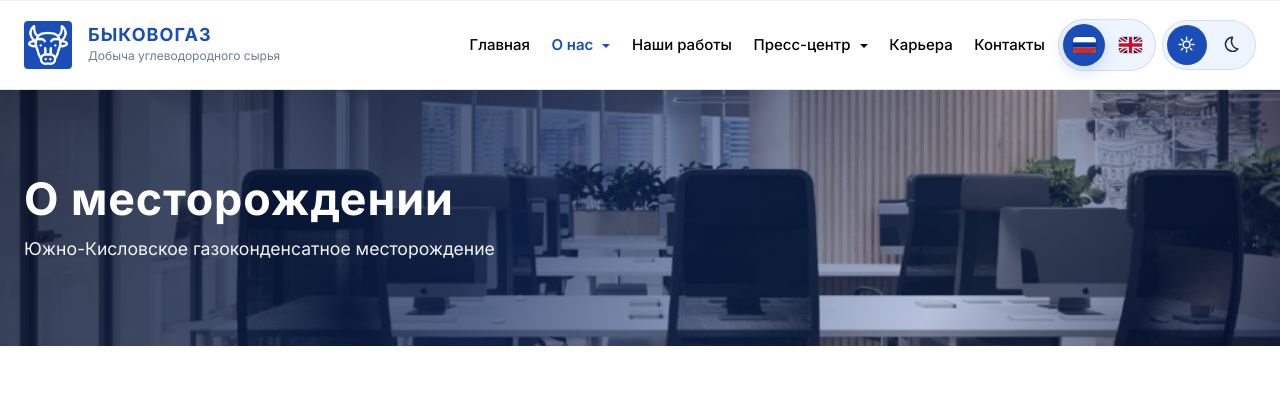
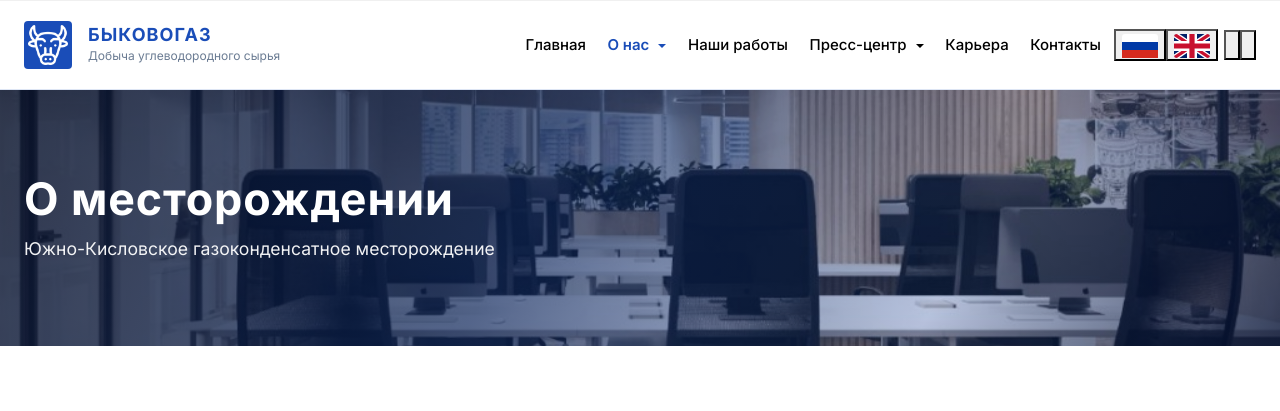
Before and after one commit to vesker034/BYKOVOGAZ, a Django app: page /about/field/ in a window 1280 px wide. Shown: the top 411 px of the page. Run offline with Django 5.2, Linux system fonts and the light colour scheme.

Commit message:
fix(css): remove surface background from header utility wrappers

```diff
--- a/static/css/style.css
+++ b/static/css/style.css
@@ -959,23 +959,42 @@ a:hover {
 
 .site-header__collapse {
     flex-grow: 1;
+    width: 100%;
 }
 
 .site-header__menu {
+    display: flex;
+    flex-direction: column;
+    width: 100%;
+    margin: 0;
+    padding: 0;
+    list-style: none;
     align-items: center;
     gap: 0.125rem;
 }
 
+.site-header__menu > .nav-item {
+    list-style: none;
+}
+
 @media (min-width: 992px) {
+    .site-header__toggler {
+        display: none;
+    }
+
     .site-header__collapse {
         flex-grow: 0;
         flex-basis: auto;
         margin-left: auto;
-        display: flex;
+        width: auto;
+        display: flex !important;
         justify-content: flex-end;
     }
 
     .site-header__menu {
+        width: auto;
+        flex-direction: row;
+        flex-wrap: wrap;
         justify-content: flex-end;
         gap: 0.35rem;
     }
@@ -1060,34 +1090,50 @@ a:hover {
 }
 
 .site-language-switch {
+    margin: 0;
     display: inline-flex;
-    align-items: center;
-    gap: 0.25rem;
-    padding: 0.25rem;
-    border: 1px solid var(--color-border);
-    border-radius: 999px;
-    background-color: var(--bg-surface);
-}
-
-.site-language-switch form {
-    margin: 0;
-}
-
-.site-language-switch__button {
+    background: transparent;
+    border: 0;
+    padding: 0;
+}
+
+.site-theme-switch {
     display: inline-flex;
     align-items: center;
+    background: transparent;
+    border: 0;
+    padding: 0;
+}
+
+.site-header__utility-button {
+    appearance: none;
+    -webkit-appearance: none;
+    display: inline-flex;
+    align-items: center;
     justify-content: center;
-    width: 2.625rem;
-    height: 2.625rem;
-    padding: 0;
+    gap: 0.55rem;
+    min-height: 2.625rem;
+    padding: 0.4rem 0.8rem 0.4rem 0.55rem;
     border: 0;
     border-radius: 999px;
-    background-color: transparent;
+    background: transparent !important;
+    background-color: transparent !important;
+    color: var(--color-text);
     line-height: 1;
-    transition: background-color var(--transition-fast), transform var(--transition-fast), box-shadow var(--transition-fast);
-}
-
-.site-language-switch__flag-img {
+    box-shadow: none;
+    transition: background-color var(--transition-fast), border-color var(--transition-fast), color var(--transition-fast), transform var(--transition-fast), box-shadow var(--transition-fast);
+}
+
+.site-header__utility-button:hover,
+.site-header__utility-button:focus-visible {
+    border-color: transparent;
+    background: transparent !important;
+    background-color: transparent !important;
+    color: var(--color-primary);
+    transform: translateY(-1px);
+}
+
+.site-header__utility-flag {
     display: block;
     width: 1.45rem;
     height: auto;
@@ -1095,62 +1141,64 @@ a:hover {
     box-shadow: 0 0 0 1px rgba(17, 24, 39, 0.14);
 }
 
-.site-language-switch__button:hover,
-.site-language-switch__button:focus-visible {
-    background-color: var(--color-primary-muted);
-    transform: translateY(-1px);
-}
-
-.site-language-switch__button.is-active {
-    background-color: var(--color-primary);
-    box-shadow: 0 6px 16px rgba(21, 93, 252, 0.18);
-}
-
-.site-theme-switch {
-    display: inline-flex;
-    align-items: center;
-    gap: 0.25rem;
-    padding: 0.25rem;
-    border: 1px solid var(--color-border);
-    border-radius: 999px;
-    background-color: var(--bg-surface);
-}
-
-.site-theme-switch__button {
-    display: inline-flex;
-    align-items: center;
-    justify-content: center;
-    width: 2.5rem;
-    height: 2.5rem;
-    padding: 0;
-    border: 0;
-    border-radius: 999px;
-    background-color: transparent;
-    color: var(--color-text-muted);
-    transition: background-color var(--transition-fast), color var(--transition-fast), transform var(--transition-fast);
-}
-
-.site-theme-switch__button svg {
+.site-header__utility-label {
+    font-size: 0.86rem;
+    font-weight: 600;
+    white-space: nowrap;
+}
+
+.site-header__utility-theme-icon {
+    position: relative;
+    width: 1.2rem;
+    height: 1.2rem;
+    flex-shrink: 0;
+}
+
+.site-header__theme-icon {
+    position: absolute;
+    inset: 0;
     width: 1.2rem;
     height: 1.2rem;
     display: block;
 }
 
-.site-theme-switch__button:hover,
-.site-theme-switch__button:focus-visible {
-    background-color: var(--color-primary-muted);
+.site-header__theme-icon--dark {
+    display: none;
+}
+
+.site-header__utility-button.is-dark .site-header__theme-icon--light {
+    display: none;
+}
+
+.site-header__utility-button.is-dark .site-header__theme-icon--dark {
+    display: block;
+}
+
+.site-header__utility-button.is-dark {
+    border-color: transparent;
+    background: transparent !important;
+    background-color: transparent !important;
     color: var(--color-primary);
-    transform: translateY(-1px);
-}
-
-.site-theme-switch__button.is-active {
-    background-color: var(--color-primary);
-    color: #fff;
-}
-
-:root[data-theme="dark"] .site-theme-switch__button.is-active[data-theme-option="dark"] {
-    background-color: #294a96;
-    color: #fff;
+    box-shadow: none;
+}
+
+:root[data-theme="dark"] .site-header__utility-button {
+    color: rgba(255, 255, 255, 0.88);
+}
+
+:root[data-theme="dark"] .site-header__utility-button.is-dark {
+    border-color: transparent;
+    background: transparent !important;
+    background-color: transparent !important;
+    color: #ffffff;
+}
+
+:root[data-theme="dark"] .site-header__utility-button:hover,
+:root[data-theme="dark"] .site-header__utility-button:focus-visible {
+    border-color: transparent;
+    background: transparent !important;
+    background-color: transparent !important;
+    color: #ffffff;
 }
 
 @media (min-width: 992px) {
@@ -2134,8 +2208,6 @@ a.site-footer__contact-text:hover {
 
 :root[data-theme="dark"] .site-header,
 :root[data-theme="dark"] .site-footer,
-:root[data-theme="dark"] .site-language-switch,
-:root[data-theme="dark"] .site-theme-switch,
 :root[data-theme="dark"] .section--muted,
 :root[data-theme="dark"] .panel,
 :root[data-theme="dark"] .home-section--muted,
```
Also changed, not shown: other parts of static/css/style.css (+37 -2 lines).
